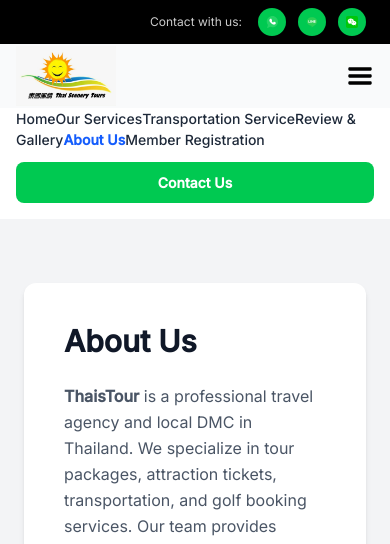
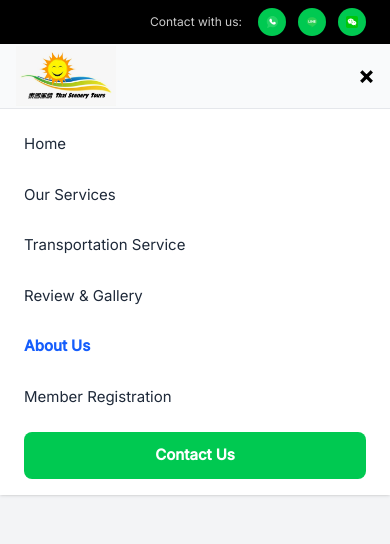
Before and after one commit to phuepwintsan/my-next-app, a Next.js app: page /about-us in a window 390 px wide. Both pictures are taken after a click on the button "Toggle menu". Shown: the top 544 px of the page. Built offline with nearby package versions, Linux system fonts and the light colour scheme.

Commit message:
Update UI for mobile

```diff
--- a/src/app/components/NavBars.js
+++ b/src/app/components/NavBars.js
@@ -15,7 +15,6 @@
       <div className="w-full bg-black px-6 py-2 text-[12px] text-white">
         <div className="flex items-center justify-end gap-4">
           <span className="opacity-80">Contact with us:</span>
-
           <div className="flex items-center gap-3">
             {["whatsapp", "line", "wechat"].map((item) => (
               <a
@@ -29,8 +28,8 @@
         </div>
       </div>
 
-      {/* Main Navbar */}
-      <nav className="bg-gray-50 shadow-sm">
+      {/* Main Navbar (Sticky for mobile) */}
+      <nav className="sticky top-0 z-50 bg-gray-50 shadow-sm">
         <div className="mx-auto max-w-7xl px-4">
           <div className="flex h-16 items-center justify-between">
             {/* Logo */}
@@ -93,49 +92,68 @@
               </Link>
             </div>
 
-            {/* Mobile Button */}
-            <button className="md:hidden" onClick={() => setOpen(!open)}>
+            {/* Mobile Toggle */}
+            <button
+              className="md:hidden"
+              onClick={() => setOpen(!open)}
+              aria-label="Toggle menu"
+            >
+              {open ? (
+                <span className="text-2xl font-semibold">×</span>
+              ) : (
                 <Image src="/3line.svg" alt="menu" width={28} height={28} />
+              )}
             </button>
           </div>
         </div>
 
         {/* Mobile Menu */}
         {open && (
-          <div className="md:hidden bg-white px-4 pb-4 space-y-2 text-[14px] font-medium">
-            <NavLink href="/" pathname={pathname}>
+  <div className="md:hidden bg-white border-t border-gray-200 px-6 py-4 space-y-3">
+
+    <MobileNavLink href="/" pathname={pathname} onClick={() => setOpen(false)}>
       Home
-            </NavLink>
-            <NavLink href="/services" pathname={pathname}>
+    </MobileNavLink>
+
+    <MobileNavLink href="/services" pathname={pathname} onClick={() => setOpen(false)}>
       Our Services
-            </NavLink>
-            <NavLink href="/transportation" pathname={pathname}>
+    </MobileNavLink>
+
+    <MobileNavLink href="/transportation" pathname={pathname} onClick={() => setOpen(false)}>
       Transportation Service
-            </NavLink>
-            <NavLink href="/gallery" pathname={pathname}>
+    </MobileNavLink>
+
+    <MobileNavLink href="/gallery" pathname={pathname} onClick={() => setOpen(false)}>
       Review & Gallery
-            </NavLink>
-            <NavLink href="/about-us" pathname={pathname}>
+    </MobileNavLink>
+
+    <MobileNavLink href="/about-us" pathname={pathname} onClick={() => setOpen(false)}>
       About Us
-            </NavLink>
-            <NavLink href="/register" pathname={pathname}>
+    </MobileNavLink>
+
+    <MobileNavLink href="/register" pathname={pathname} onClick={() => setOpen(false)}>
       Member Registration
-            </NavLink>
+    </MobileNavLink>
 
+    {/* CTA */}
     <Link
       href="/contact-us"
-              className="mt-3 inline-flex w-full justify-center rounded-lg bg-green-500 px-6 py-2.5 text-[14px] font-semibold text-white hover:bg-green-600"
+      onClick={() => setOpen(false)}
+      className="mt-4 flex w-full justify-center rounded-lg
+                 bg-green-500 py-3 text-[15px]
+                 font-semibold text-white hover:bg-green-600"
     >
       Contact Us
     </Link>
   </div>
 )}
+
       </nav>
     </>
   );
 }
 
-/* Reusable Nav Link with Active + Hover underline */
+/* Desktop Nav Link */
 function NavLink({ href, pathname, children }) {
   const isActive = pathname === href;
 
@@ -155,8 +173,6 @@
   );
 }
 
-
-/* Subtle underline component */
 function Underline() {
   return (
     <span
@@ -168,3 +184,24 @@
     />
   );
 }
+
+function MobileNavLink({ href, pathname, children, onClick }) {
+  const isActive = pathname === href;
+
+  return (
+    <Link
+      href={href}
+      onClick={onClick}
+      className={`
+        block py-2 text-[15px] transition
+        ${
+          isActive
+            ? "text-blue-600 font-semibold"
+            : "text-gray-800 hover:text-blue-600"
+        }
+      `}
+    >
+      {children}
+    </Link>
+  );
+}
```
Lines whose indentation alone changed are shown as unchanged.
